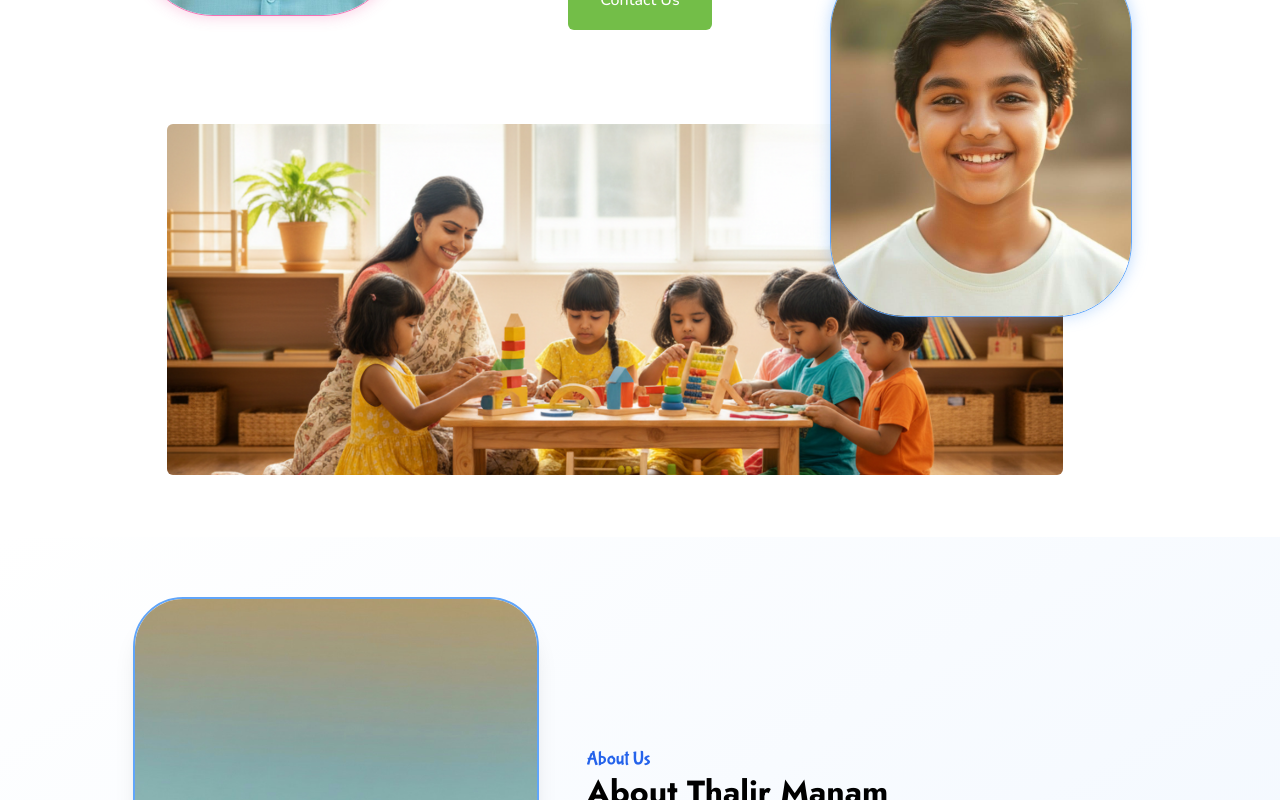
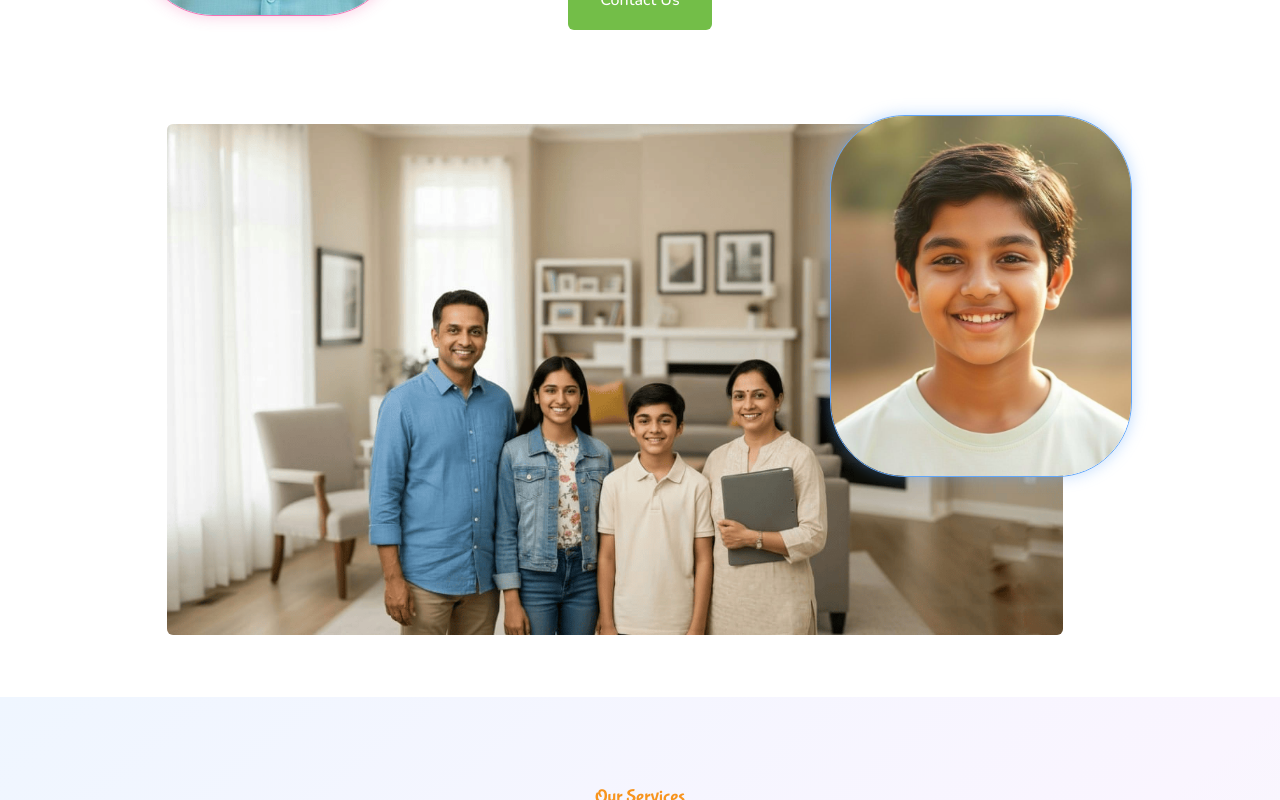
Before and after one commit to quantum-logic-llc/thalirmanam, a Next.js app: page / in a window 1280 px wide. Shown: the part 560-1360 px from the top of the page. Built offline with nearby package versions, Linux system fonts and the light colour scheme.

Commit message:
herosection image change

```diff
--- a/app/page.js
+++ b/app/page.js
@@ -1,7 +1,6 @@
 import HeaderOne from '../src/components/sections/headers/headerOne'
 import FooterOne from '../src/components/sections/footers/footerOne'
 import HeroOne from '../src/components/sections/heros/heroOne'
-import AboutOne from '../src/components/sections/abouts/aboutOne'
 import ServicesOne from '../src/components/sections/services/servicesOne'
 import ServicesGrid from '../src/components/sections/services/servicesGrid'
 import Gallery from '../src/components/sections/gallery/gallery'
@@ -22,7 +21,6 @@ export default function HomePage() {
       <HeaderOne />
       <main>
         <HeroOne />
-        <AboutOne isAboutpage={false} />
         <ServicesGrid />
         <SuccessProjectOne />
         <Programs />
--- a/src/components/sections/heros/heroOne.jsx
+++ b/src/components/sections/heros/heroOne.jsx
@@ -1,7 +1,7 @@
 import React from 'react'
 import { Button } from '@/components/ui/button'
 
-import herosec from "@/assets/images/banner/herosec.png"
+import herosec2 from "@/assets/images/banner/herosec2.png"
 import herogirl from "@/assets/images/banner/herogirl.png"
 import heroboy from "@/assets/images/banner/heroboy.png"
 import Image from 'next/image';
@@ -58,7 +58,7 @@ const HeroOne = () => {
         {/* Main hero image */}
         <div className="lg:pt-[60px] pt-8 px-4 sm:px-8 bg-transparent ">
           <Image
-            src={herosec.src || herosec}
+            src={herosec2.src || herosec2}
             alt="banner-img-1"
             width={900}
             height={600}
```
Also changed, not shown: src/assets/images/banner/herosec2.png (added).
